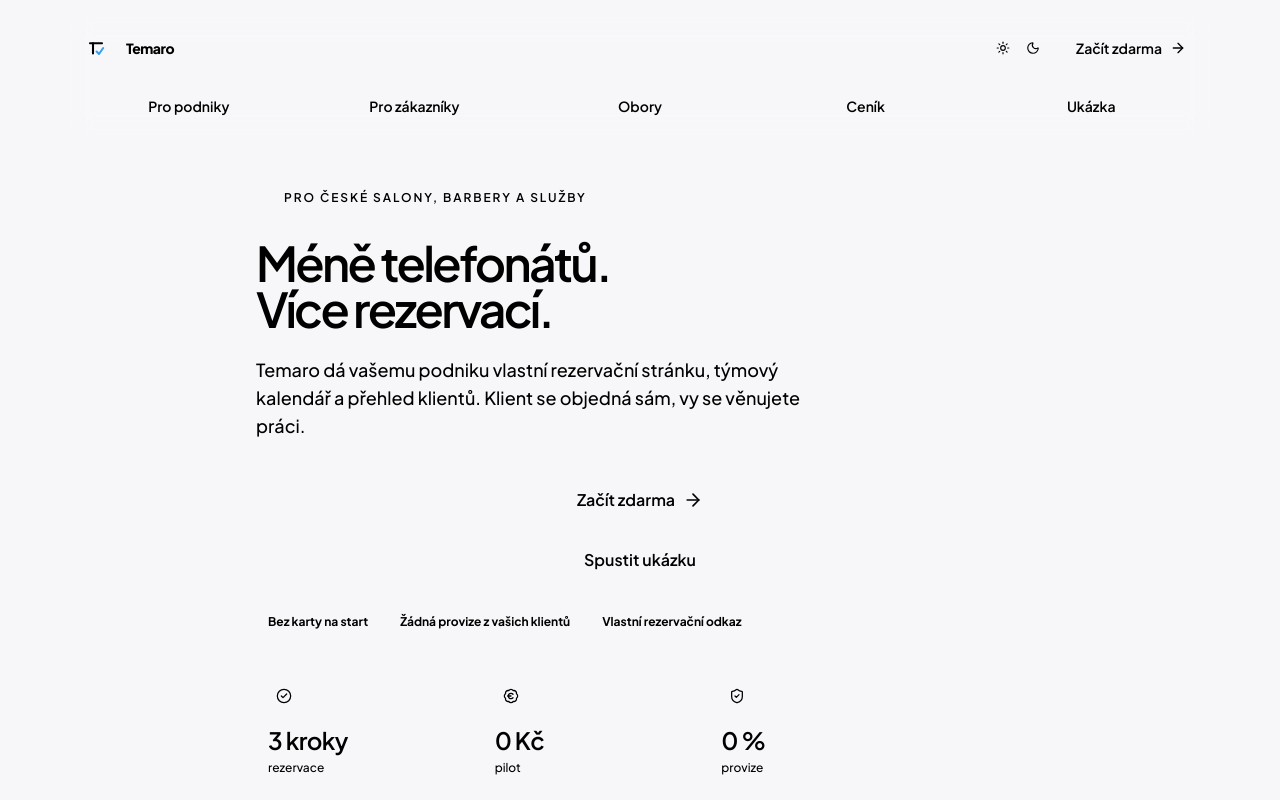
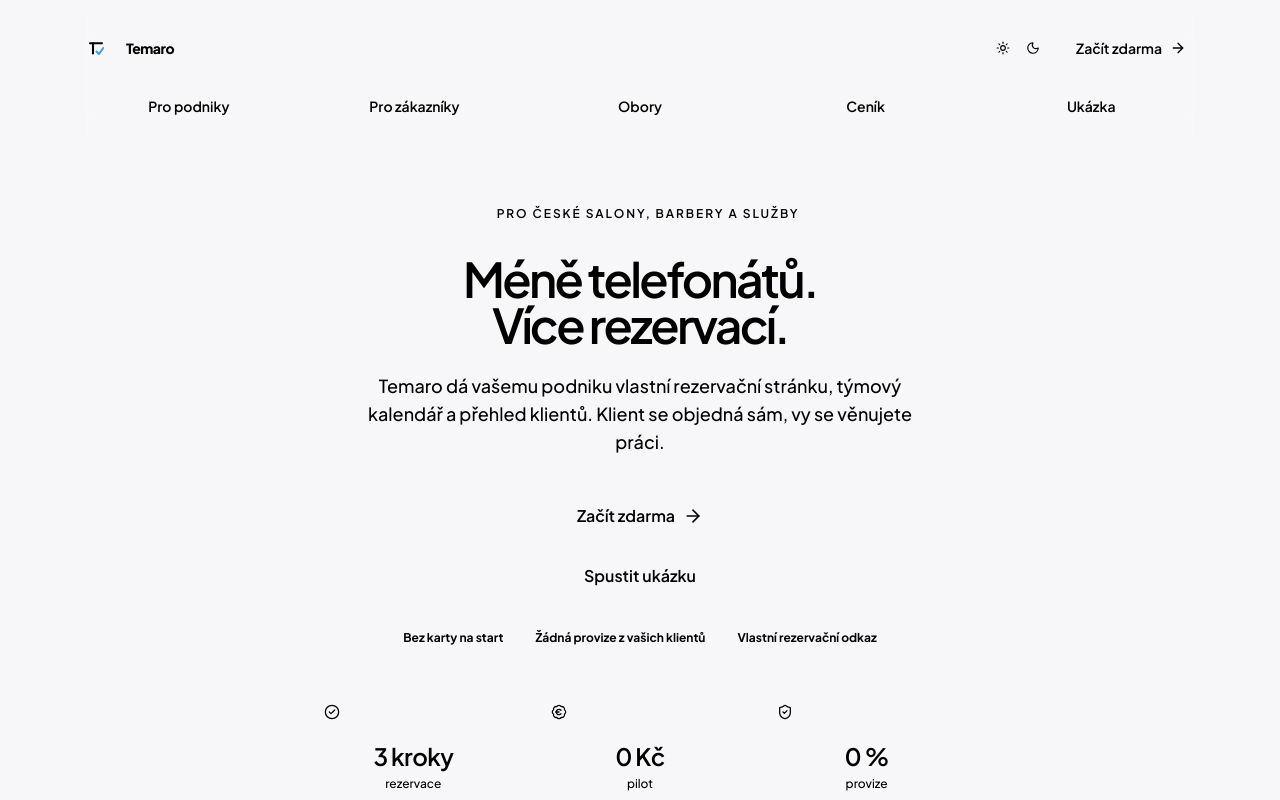
Before and after one commit to jantoman99/Temaro, a Next.js app: page / in a window 1280 px wide. Shown: the top 800 px of the page. Built offline with nearby package versions, Linux system fonts and the light colour scheme; no server answers.

Commit message:
fix(marketing): center homepage hero

```diff
--- a/app/page.tsx
+++ b/app/page.tsx
@@ -236,7 +236,7 @@ export default async function Home() {
   return (
     <main className="clean-saas-page min-h-screen overflow-hidden bg-[#f7f7f9] text-foreground dark:bg-background">
       <section className="relative signal-hero">
-        <div className="mx-auto flex min-h-[78vh] w-full max-w-[1180px] flex-col px-4 py-4 sm:px-6 lg:min-h-[76vh] lg:px-0">
+        <div className="mx-auto flex w-full max-w-[1180px] flex-col px-4 py-4 sm:px-6 lg:px-0">
           <header className="sticky top-3 z-30 mx-auto flex min-h-16 w-full flex-wrap items-center justify-between gap-3 rounded-2xl border border-border/80 bg-card/92 px-3 py-3 shadow-sm backdrop-blur-md sm:px-4">
             <Link href="/" className="flex items-center gap-3">
               <TemaroLogo />
@@ -272,23 +272,23 @@ export default async function Home() {
             </div>
           </header>
 
-          <div className="flex flex-1 items-center py-12 lg:py-16">
-            <section className="mx-auto w-full max-w-3xl text-left lg:mx-0">
+          <div className="py-16 lg:py-24">
+            <section className="mx-auto w-full max-w-3xl text-center">
               <div className="inline-flex items-center gap-2 rounded-full border border-primary/15 bg-card px-3 py-1.5 text-xs font-semibold uppercase tracking-[0.16em] text-primary shadow-sm">
                 <span className="signal-pulse size-2 rounded-full bg-primary" />
                 Pro české salony, barbery a služby
               </div>
 
-              <h1 className="mt-7 max-w-4xl text-balance text-5xl font-semibold leading-[0.96] tracking-[-0.055em] text-foreground sm:text-6xl lg:text-[5.25rem]">
+              <h1 className="mt-7 mx-auto max-w-4xl text-balance text-5xl font-semibold leading-[0.96] tracking-[-0.055em] text-foreground sm:text-6xl lg:text-[5.25rem]">
                 Méně telefonátů.
                 <br />
                 Více rezervací.
               </h1>
-              <p className="mt-6 max-w-xl text-lg font-medium leading-[1.55] text-secondary-foreground sm:text-xl">
+              <p className="mt-6 mx-auto max-w-xl text-lg font-medium leading-[1.55] text-secondary-foreground sm:text-xl">
                 Temaro dá vašemu podniku vlastní rezervační stránku, týmový kalendář a přehled klientů. Klient se objedná sám, vy se věnujete práci.
               </p>
 
-              <div className="mt-9 flex flex-col gap-3 sm:flex-row">
+              <div className="mt-9 flex flex-col items-center gap-3 sm:flex-row sm:justify-center">
                 <Link
                   href={CTA.primary.href}
                   className="group/cta inline-flex h-12 min-w-44 items-center justify-center gap-2 whitespace-nowrap rounded-lg bg-primary px-6 text-base font-semibold text-primary-foreground shadow-[var(--shadow-primary-glow)] transition hover:-translate-y-0.5 hover:bg-primary/92"
@@ -304,7 +304,7 @@ export default async function Home() {
                 </Link>
               </div>
 
-              <div className="mt-6 flex flex-wrap gap-2">
+              <div className="mt-6 flex flex-wrap justify-center gap-2">
                 {heroTrustItems.map((item) => (
                   <span key={item} className="rounded-full border border-border bg-card px-3 py-1.5 text-xs font-bold text-foreground shadow-sm">
                     {item}
@@ -312,7 +312,7 @@ export default async function Home() {
                 ))}
               </div>
 
-              <div id="dukaz" className="mt-8 grid max-w-2xl grid-cols-3 gap-2 sm:gap-3">
+              <div id="dukaz" className="mt-8 mx-auto grid max-w-2xl grid-cols-3 gap-2 sm:gap-3">
                 {proofMetrics.map(([Icon, value, label, tone]) => (
                   <div key={label} className="rounded-xl border border-border bg-card p-3 shadow-sm sm:min-h-32 sm:p-4">
                     <div className={`mb-3 grid size-8 place-items-center rounded-lg sm:size-9 ${tone}`}>
```
Also changed, not shown: restart-rezervacni-system.txt, 4 other files (tests, documents, lock files or other folders).
